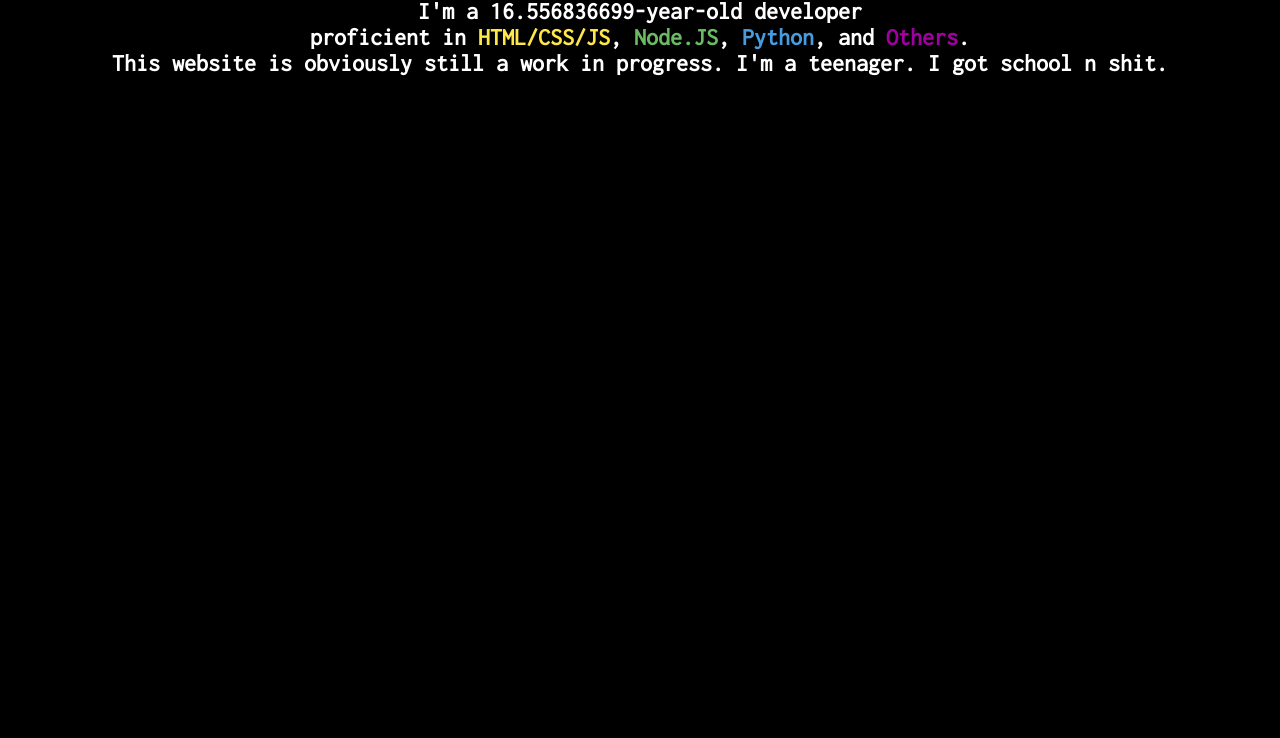
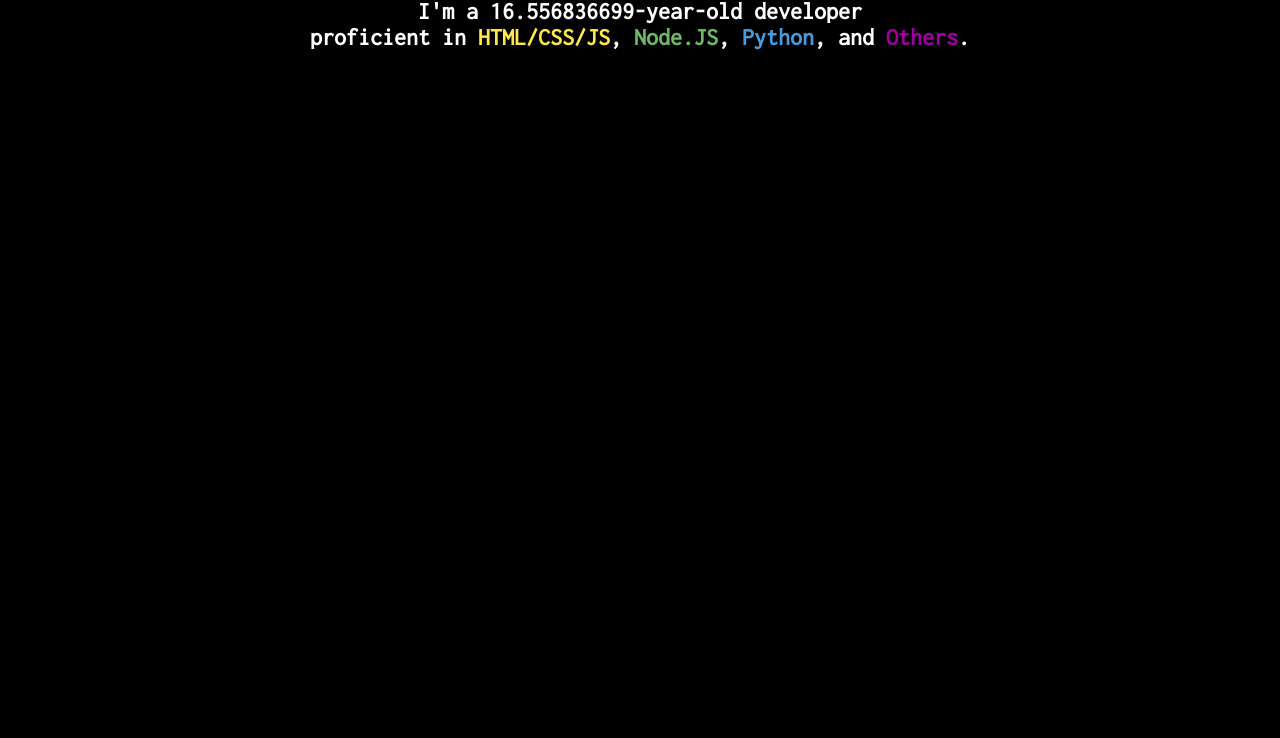
Before and after one commit to ThatCrispyToast/ThatCrispyToast.github.io, a plain HTML site: page index.html in a window 1280 px wide. Shown: the part 62-800 px from the top of the page. Drawn offline with Linux system fonts and the light colour scheme.

Commit message:
Removed WIP Text

```diff
--- a/index.html
+++ b/index.html
@@ -23,7 +23,7 @@
           <span style="color: #479ce0" class="middle" onclick="window.location.href = 'http://www.google.com';">Python</span>, and
           <span style="color: #a000a0" class="middle">Others</span>.
         </h2>
-        <h2>This website is obviously still a work in progress. I'm a teenager. I got school n shit.</h2>
+        <!-- <h2>This website is obviously still a work in progress. I'm a teenager. I got school n shit.</h2> -->
       </div>
 
     <script type="text/javascript" src="js/age.js"></script>
```
